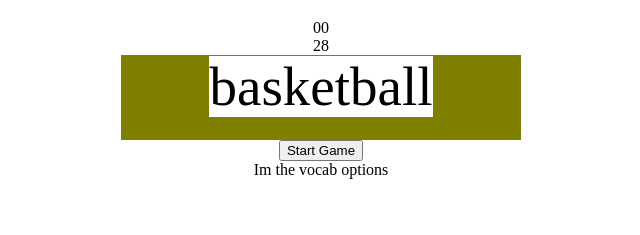
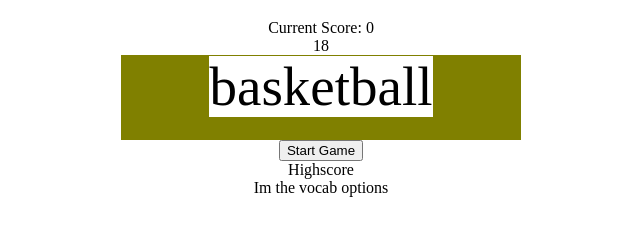
Before and after one commit to pbarbarone/Project_One, a website: page index.html in a window 1280 px wide. Both pictures are taken after a click on the button "Start Game". Shown: the part 61-296 px from the top of the page, without its empty margins (319-959 px from the left). Drawn offline with nearby package versions, Linux system fonts and the light colour scheme.

Commit message:
high scores being stored locally. no bugs that i know of

```diff
--- a/css/style.css
+++ b/css/style.css
@@ -29,3 +29,13 @@ text-align: center;
  	background: olive;
  	display: inline-block;
  }
+
+#current-score-wrapper {
+	display: inline-block;
+	position: relative;
+}
+
+#keystrokes {
+	display: inline-block;
+
+}
--- a/index.html
+++ b/index.html
@@ -7,14 +7,17 @@
 <body id="body" class='init'>
 	<div><h1>Get Ready to Type</h1></div>
 
-	<div id="keystrokes">00</div>
+	<div id="current-score-wrapper"> Current Score:
+		<div id="keystrokes">00</div>
+	</div>
 	<div id="countdown">30</div>
 	<div id="type-stage" class="typed-words"></div>
 
 	<div><button id="start-button" type="button">Start Game</button></div>
+	<div id="highscore">Highscore</div>
 	<div id="vocabOptions">Im the vocab options</div>
 
-
+<script src="https://ajax.googleapis.com/ajax/libs/jquery/3.2.1/jquery.min.js"></script>
 <script type="text/javascript" src="javascript/script.js"></script>
 </body>
 </html>
--- a/javascript/script.js
+++ b/javascript/script.js
@@ -8,9 +8,15 @@ var keystrokeCount = 0;
 var keystrokeContainer = document.getElementById("keystrokes");
 var vocabOptions = document.getElementById("vocabOptions");
 var timerCount;
+var highscoreDisplay = document.getElementById("highscore");
+
 
 vocabOptions.addEventListener("click", openGame);
 startButton.addEventListener("click", startButtonClick);
+
+if(localStorage.keyScore == undefined){
+localStorage.keyScore = 0;
+}
 
 function openGame() {
   document.getElementById('body').classList.remove('init');
@@ -19,7 +25,8 @@ function openGame() {
 function startButtonClick(){
   startButton.removeEventListener("click", startButtonClick);
   alphaArray = wordToArray(getFromVocab());
-
+  keystrokeContainer.innerHTML = "0";
+  keystrokeCount = 0;
   // adds global key stroke listeners on page load. no need for unicode conversions!
   document.onkeypress = function(e){
     e = e || window.event;
@@ -34,13 +41,14 @@ function gameStop(){
   document.getElementById("type-stage").innerHTML="";
   startButton.addEventListener("click", startButtonClick);
   currentSpan = 0;
-  // timerCount = 5;
-
-
-}
+    if(keystrokeCount > localStorage.keyScore){
+      localStorage.keyScore=keystrokeCount
+      highscoreDisplay.innerHTML=localStorage.keyScore;
+    }
+};
 
 function timerStart (){
-  timerCount = 30;
+  timerCount = 20;
 
   //TODO: look up how to make self closing setInterval or setTimeout
   var interval = setInterval(function(){
@@ -81,6 +89,9 @@ function wordToArray(str){
 //checks if pressed key exists inside of the current word's array, if so changes class to being highlighted,
 //  moves on to next letter in array
 function checkKey(key){
+  if (timerCount === 0){
+    return;
+  }
   if( key === alphaArray[currentSpan]){
     keystrokeCount ++;
     keystrokeContainer.innerHTML = keystrokeCount;
```
